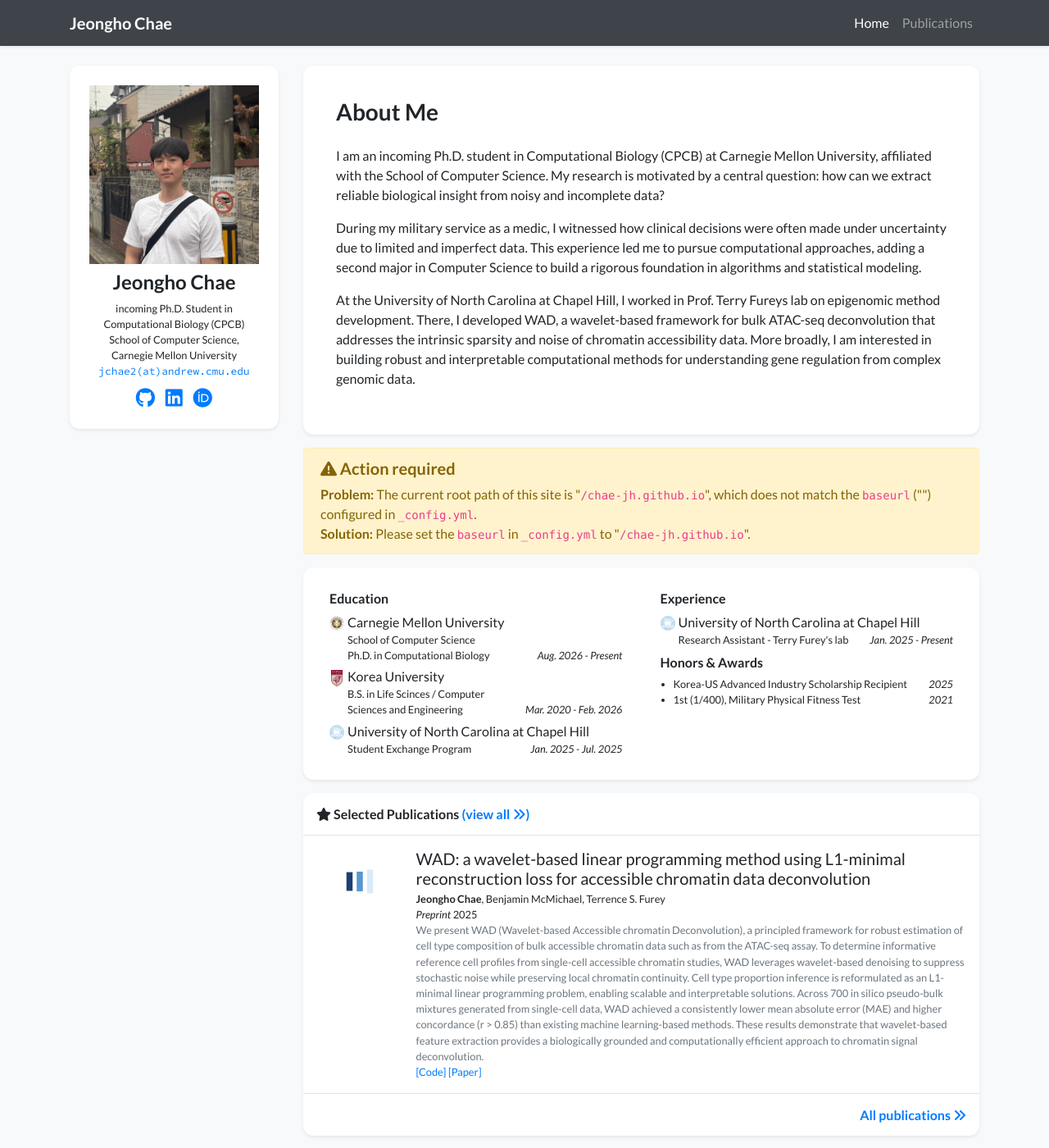
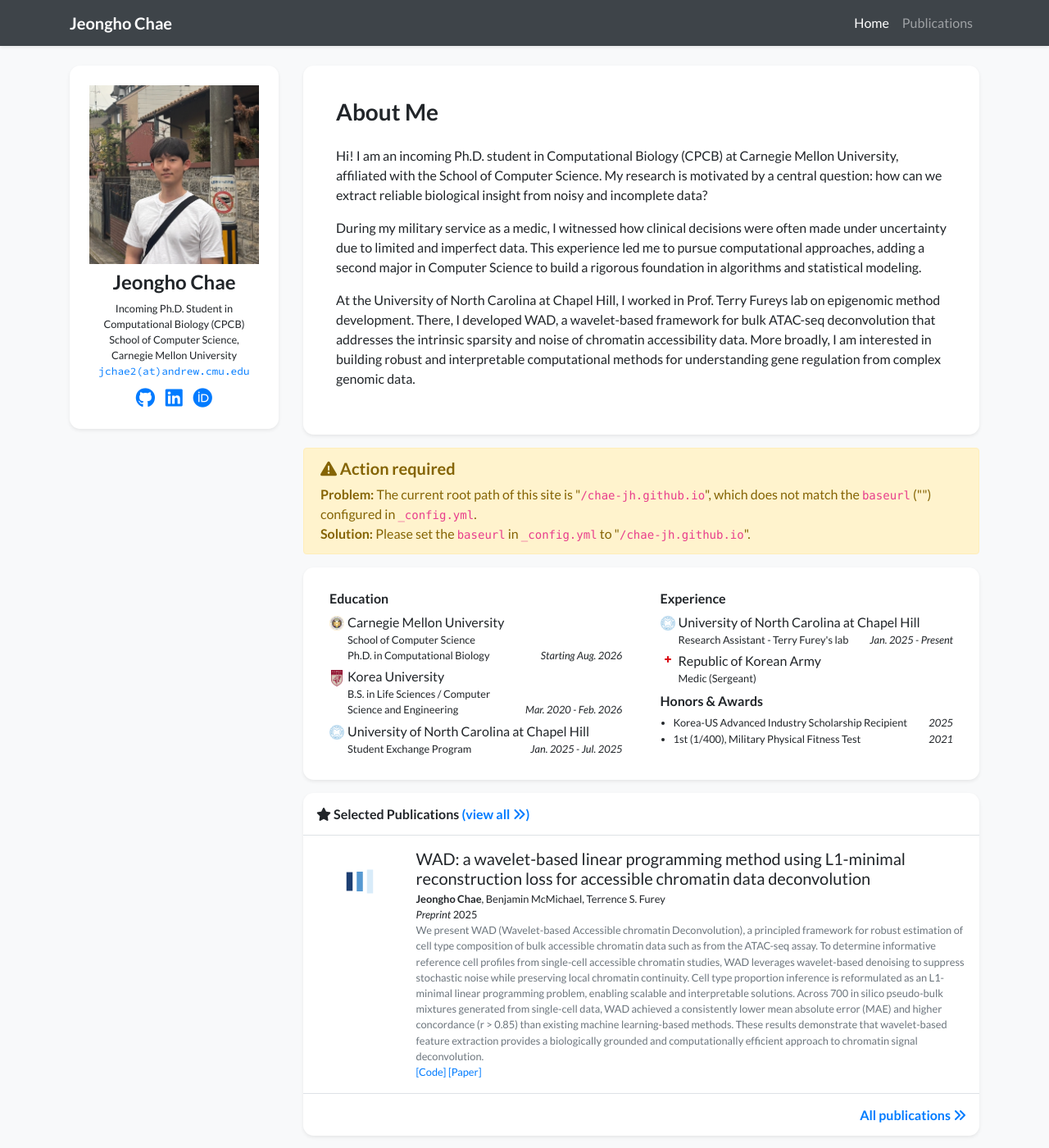
Before and after one commit to chae-jh/chae-jh.github.io, a Jekyll site: the page built from index.html, in a window 1280 px wide and 1400 px high. Shown: the whole window at 82% size. Built offline with Jekyll 4.4.1, drawn with Linux system fonts in a browser that asks for light colours; nearby versions of some CDN libraries; a style sheet for code colours, icons or effects is not loaded.

Commit message:
update experience

```diff
--- a/_data/profile.yml
+++ b/_data/profile.yml
@@ -3,7 +3,7 @@
 navbar_name: "Jeongho Chae"
 
 positions:
-- name: incoming Ph.D. Student in Computational Biology (CPCB)
+- name: Incoming Ph.D. Student in Computational Biology (CPCB)
 - name: School of Computer Science, Carnegie Mellon University
   logo: /assets/images/badges/CMU.png  # Logo is optional
 
@@ -22,7 +22,7 @@
 short_bio_text_justify: false
 short_bio: >-
   <p>
-    I am an incoming Ph.D. student in Computational Biology (CPCB) at Carnegie Mellon University, affiliated with the School of Computer Science.
+    Hi! I am an incoming Ph.D. student in Computational Biology (CPCB) at Carnegie Mellon University, affiliated with the School of Computer Science.
     My research is motivated by a central question: how can we extract reliable biological insight from noisy and incomplete data?
   </p>
   <p>
@@ -45,10 +45,10 @@
   position: >-
     School of Computer Science <br/>
     Ph.D. in Computational Biology
-  date: Aug. 2026 - Present
+  date: Starting Aug. 2026
 - name: Korea University
   logo: /assets/images/badges/KU.png
-  position: B.S. in Life Scinces / Computer Sciences and Engineering
+  position: B.S. in Life Sciences / Computer Science and Engineering
   date: Mar. 2020 - Feb. 2026
 - name: University of North Carolina at Chapel Hill
   logo: /assets/images/badges/UNC.png
@@ -61,6 +61,11 @@
   position: Research Assistant - Terry Furey's lab
   date: Jan. 2025 - Present
 
+- name: Republic of Korean Army
+  logo: /assets/images/badges/Army.png
+  position: Medic (Sergeant)
+  data: Oct. 2021 - Mar. 2023
+
 awards:
 - name: Korea-US Advanced Industry Scholarship Recipient
   date: 2025
```
Also changed, not shown: assets/images/badges/Army.png (added).
